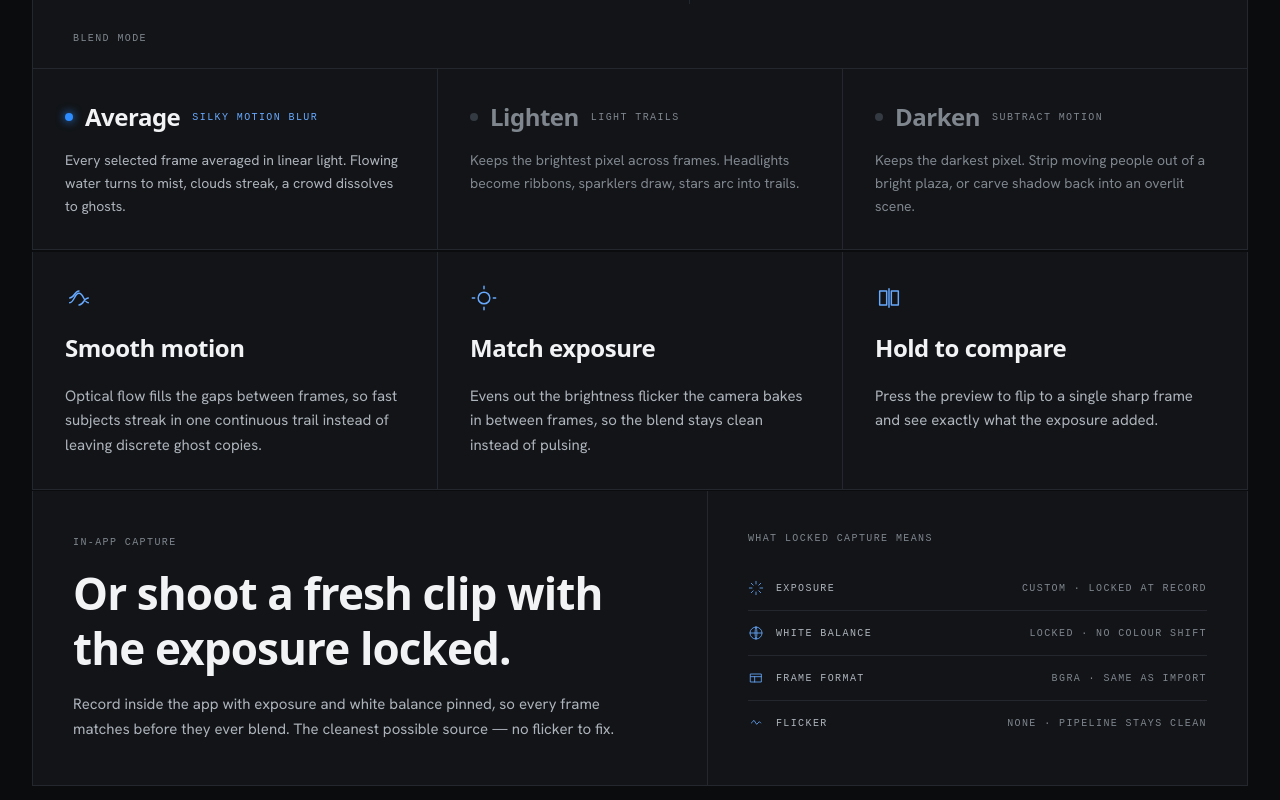
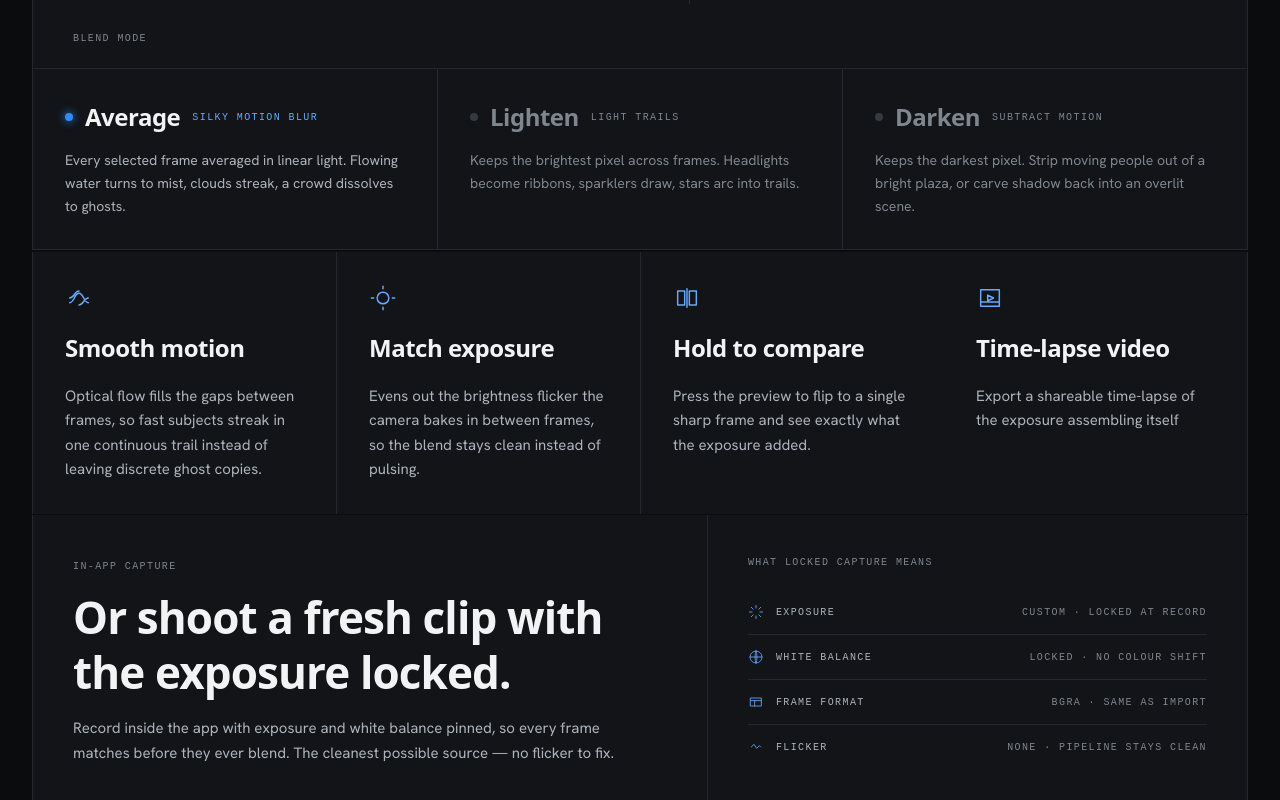
Before and after one commit to jameshou28/long-exposures, a React (Vite) app in the folder landing/: page / in a window 1280 px wide. Shown: the part 2533-3333 px from the top of the page. Built offline with nearby package versions, Linux system fonts and the light colour scheme; a web font is replaced by a local one.

Commit message:
feat: add time-lapse feature to landing page

```diff
--- a/landing/src/LandingPage.tsx
+++ b/landing/src/LandingPage.tsx
@@ -535,11 +535,12 @@ export function LandingPage() {
             <ModeSwitch />
           </Rise>
 
-          <div className="mt-px grid gap-px border border-t-0 border-line bg-line lg:grid-cols-3">
+          <div className="mt-px grid gap-px border border-t-0 border-line bg-line lg:grid-cols-4">
             {[
               { name: "Smooth motion", icon: "M4 16 C8 16 8 8 12 8 C16 8 16 16 20 16 M4 12 C8 12 8 6 12 6 M12 18 C16 18 16 12 20 12", body: "Optical flow fills the gaps between frames, so fast subjects streak in one continuous trail instead of leaving discrete ghost copies." },
               { name: "Match exposure", icon: "M12 7 a5 5 0 1 0 0 10 a5 5 0 1 0 0 -10 M12 2 V4 M12 20 V22 M2 12 H4 M20 12 H22", body: "Evens out the brightness flicker the camera bakes in between frames, so the blend stays clean instead of pulsing." },
               { name: "Hold to compare", icon: "M12 4 V20 M4 6 H10 V18 H4 Z M14 6 H20 V18 H14 Z", body: "Press the preview to flip to a single sharp frame and see exactly what the exposure added." },
+              { name: "Time-lapse video", icon: "M4 5 H20 V19 H4 Z M10 9.5 L15 12 L10 14.5 Z M4 15.5 H20", body: "Export a shareable time-lapse of the exposure assembling itself" },
             ].map((f, i) => (
               <Rise key={f.name} style={{ transitionDelay: `${i * 70}ms` }}>
                 <div className="flex h-full flex-col gap-5 bg-panel p-7 sm:p-8">
```
Also changed, not shown: 1 other file (tests, documents, lock files or other folders).
